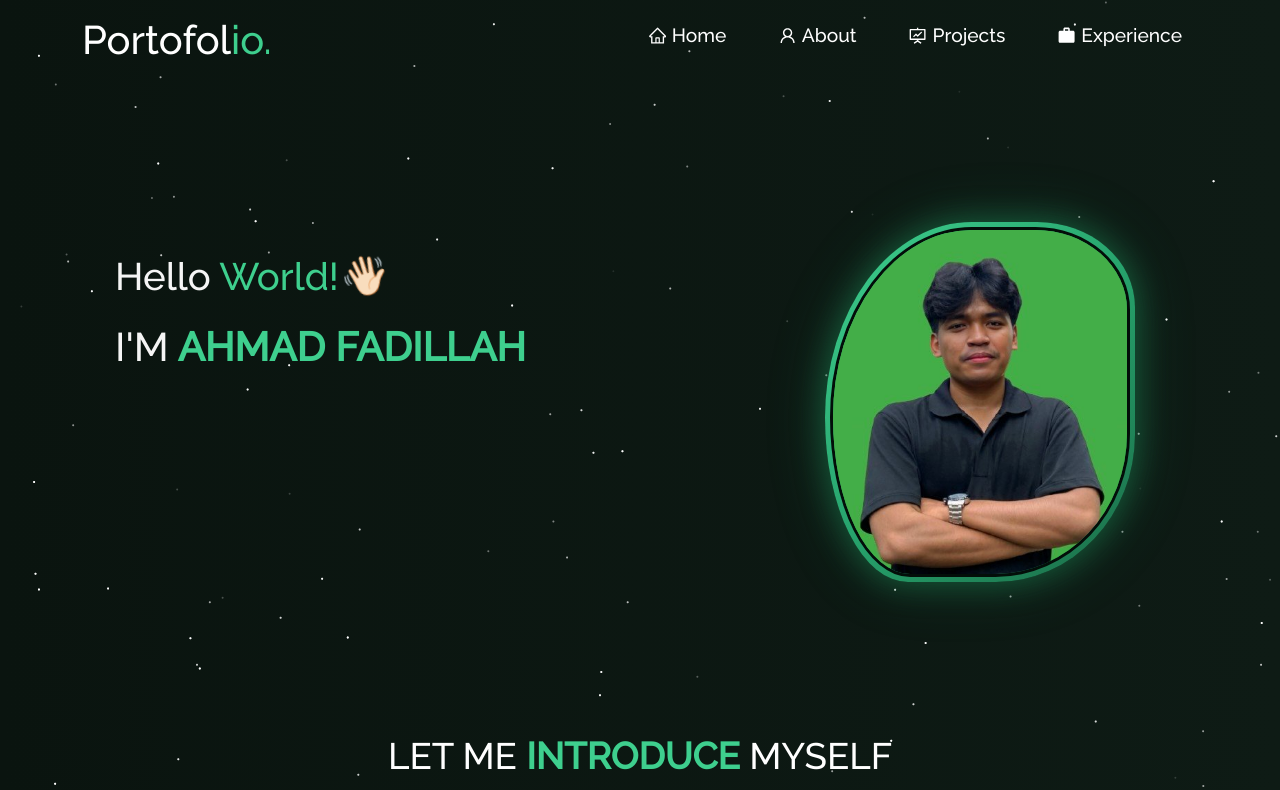
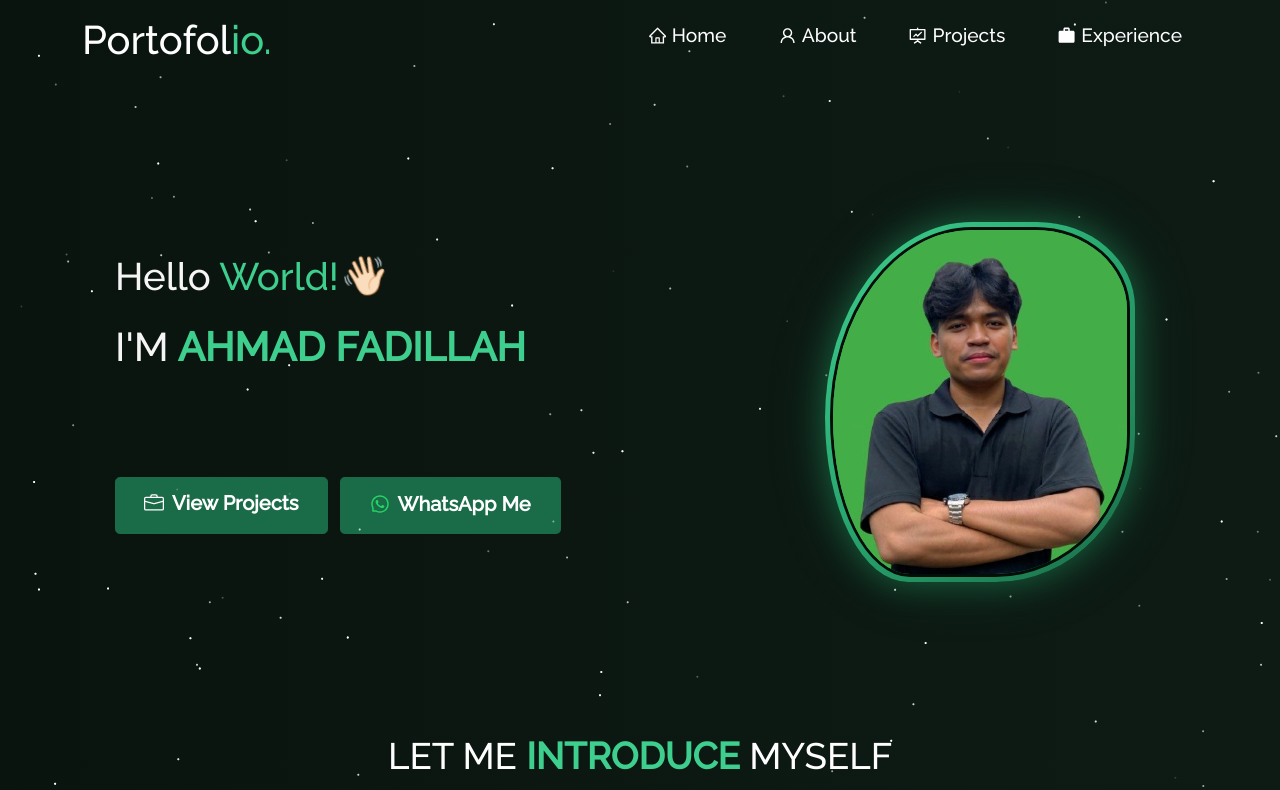
Before and after one commit to Ahmdfdhilah/portofoli, a React (Create React App) app: page / in a window 1280 px wide. Shown: the top 790 px of the page. Built offline with nearby package versions, Linux system fonts and the light colour scheme.

Commit message:
fix porto

```diff
--- a/src/components/About/Techstack.js
+++ b/src/components/About/Techstack.js
@@ -33,15 +33,51 @@ const scaleIn = {
   visible: { opacity: 1, scale: 1, transition: { duration: 0.35, ease: "easeOut" } }
 };
 
-const icons = [
-  SiGo, DiPython, SiTypescript, DiJavascript1, FaPhp,
-  SiFastapi, SiNestjs, FaLaravel, SiExpress,
-  DiReact, SiNextdotjs, SiTailwindcss,
-  SiPostgresql, DiMysql, SiMongodb, SiRedis,
-  SiRabbitmq,
-  SiDocker, DiGit, SiNginx, SiLinux,
-  SiGooglecloud, SiMicrosoftazure,
-  SiJsonwebtokens,
+const categories = [
+  {
+    label: "Frontend",
+    icons: [
+      { Icon: DiReact, name: "React" },
+      { Icon: SiNextdotjs, name: "Next.js" },
+      { Icon: SiTailwindcss, name: "Tailwind" },
+      { Icon: DiJavascript1, name: "JavaScript" },
+      { Icon: SiTypescript, name: "TypeScript" },
+    ],
+  },
+  {
+    label: "Backend",
+    icons: [
+      { Icon: SiGo, name: "Go" },
+      { Icon: DiPython, name: "Python" },
+      { Icon: SiFastapi, name: "FastAPI" },
+      { Icon: SiNestjs, name: "NestJS" },
+      { Icon: FaLaravel, name: "Laravel" },
+      { Icon: SiExpress, name: "Express" },
+      { Icon: FaPhp, name: "PHP" },
+    ],
+  },
+  {
+    label: "Database & Infra",
+    icons: [
+      { Icon: SiPostgresql, name: "PostgreSQL" },
+      { Icon: DiMysql, name: "MySQL" },
+      { Icon: SiMongodb, name: "MongoDB" },
+      { Icon: SiRedis, name: "Redis" },
+      { Icon: SiRabbitmq, name: "RabbitMQ" },
+      { Icon: SiDocker, name: "Docker" },
+      { Icon: SiNginx, name: "NGINX" },
+      { Icon: SiLinux, name: "Linux" },
+    ],
+  },
+  {
+    label: "Cloud & Tools",
+    icons: [
+      { Icon: SiGooglecloud, name: "GCP" },
+      { Icon: SiMicrosoftazure, name: "Azure" },
+      { Icon: SiJsonwebtokens, name: "JWT" },
+      { Icon: DiGit, name: "Git" },
+    ],
+  },
 ];
 
 function Techstack() {
@@ -52,15 +88,26 @@ function Techstack() {
       viewport={{ once: true, amount: 0.1 }}
       variants={stagger}
     >
-      <Row style={{ justifyContent: "center", paddingBottom: "50px" }}>
-        {icons.map((Icon, i) => (
-          <Col xs={4} md={2} className="tech-icons" key={i}>
+      {categories.map((cat) => (
+        <div key={cat.label} className="tech-category-group">
+          <motion.h3
+            variants={scaleIn}
+            style={{ color: "var(--accent-text)", textAlign: "center", marginBottom: "20px" }}
+          >
+            {cat.label}
+          </motion.h3>
+          <Row style={{ justifyContent: "center" }}>
+            {cat.icons.map(({ Icon, name }) => (
+              <Col xs={3} md={2} className="skill-icon" key={name}>
                 <motion.div variants={scaleIn}>
                   <Icon />
+                  <p>{name}</p>
                 </motion.div>
               </Col>
             ))}
           </Row>
+        </div>
+      ))}
     </motion.div>
   );
 }
--- a/src/components/Home/Home.js
+++ b/src/components/Home/Home.js
@@ -1,4 +1,4 @@
-import { Container, Row, Col } from "react-bootstrap";
+import { Container, Row, Col, Button } from "react-bootstrap";
 import SEO from "../SEO";
 import { motion } from "framer-motion";
 import homeLogo from "../../Assets/image.png";
@@ -11,6 +11,9 @@ import SkillsPreview from "./SkillsPreview";
 import LatestNews from "./LatestNews";
 import QuoteSection from "./QuoteSection";
 import Type from "./Type";
+import { Link } from "react-router-dom";
+import { AiOutlineWhatsApp } from "react-icons/ai";
+import { BsBriefcase } from "react-icons/bs";
 
 function Home() {
   return (
@@ -39,9 +42,43 @@ function Home() {
                   I'M
                   <strong className="main-name"> AHMAD FADILLAH</strong>
                 </h1>
-                <div style={{ padding: 50, textAlign: "left" }}>
+                <div style={{ padding: "10px 45px 10px", textAlign: "left" }}>
                   <Type />
                 </div>
+                <motion.div
+                  className="hero-cta"
+                  initial={{ opacity: 0, y: 20 }}
+                  animate={{ opacity: 1, y: 0 }}
+                  transition={{ duration: 0.6, ease: "easeOut", delay: 0.6 }}
+                >
+                  <div style={{ display: "flex", gap: "12px", flexWrap: "wrap" }}>
+                    <Button
+                      as={Link}
+                      to="/project"
+                      size="lg"
+                      className="hero-btn-primary"
+                    >
+                      <span style={{ display: "inline-flex", alignItems: "center", gap: "8px" }}>
+                        <BsBriefcase />
+                        View Projects
+                      </span>
+                    </Button>
+
+                    <Button
+                      as="a"
+                      href="https://wa.me/6289647107815?text=Hi%20Ahmad%2C%20saya%20tertarik%20dengan%20jasa%20freelance%20Anda"
+                      target="_blank"
+                      rel="noopener noreferrer"
+                      size="lg"
+                      className="hero-btn-outline"
+                    >
+                      <span style={{ display: "inline-flex", alignItems: "center", gap: "8px" }}>
+                        <AiOutlineWhatsApp style={{ color: "#25D366" }} />
+                        WhatsApp Me
+                      </span>
+                    </Button>
+                  </div>
+                </motion.div>
               </motion.div>
             </Col>
 
--- a/src/components/Projects/ProjectCards.js
+++ b/src/components/Projects/ProjectCards.js
@@ -8,6 +8,10 @@ import ImageModal from "../ImageModal";
 function ProjectCards(props) {
   const [modalOpen, setModalOpen] = useState(false);
   const [expanded, setExpanded] = useState(false);
+
+  const stackItems = props.stack
+    ? props.stack.split(",").map((s) => s.trim()).filter(Boolean)
+    : [];
 
   return (
     <>
@@ -34,6 +38,13 @@ function ProjectCards(props) {
             >
               {expanded ? "Lihat lebih sedikit ↑" : "Lihat lebih ↓"}
             </button>
+            {stackItems.length > 0 && (
+              <div className="card-stack-badges">
+                {stackItems.map((tech, i) => (
+                  <span key={i} className="card-stack-badge">{tech}</span>
+                ))}
+              </div>
+            )}
             <div className="card-buttons">
               {/* <Button variant="primary" href={props.ghLink} target="_blank">
                 <BsGithub /> &nbsp;
--- a/src/components/Projects/Projects.js
+++ b/src/components/Projects/Projects.js
@@ -149,7 +149,8 @@ function Projects() {
                     imgPath={p.img}
                     isBlog={false}
                     title={p.title}
-                    description={`${p.desc}\n\nStack: ${p.stack}`}
+                    description={p.desc}
+                    stack={p.stack}
                     ghLink={p.github}
                     demoLink={p.demo}
                   />
--- a/src/style.css
+++ b/src/style.css
@@ -323,6 +323,63 @@ button:focus {
 
 .main-name {
   color: var(--accent-text);
+}
+
+.hero-role {
+  font-size: 1.1em;
+  color: var(--foreground-muted);
+  padding-left: 45px;
+  margin-top: -8px;
+  margin-bottom: 0;
+  letter-spacing: 0.04em;
+}
+
+.hero-cta {
+  display: flex;
+  gap: 16px;
+  padding-left: 45px;
+  padding-top: 20px;
+  flex-wrap: wrap;
+}
+
+.hero-btn-primary {
+  background-color: var(--primary) !important;
+  border-color: var(--primary) !important;
+  color: #0a140f !important;
+  font-weight: 600 !important;
+  padding: 10px 28px !important;
+  transition: background 0.2s, transform 0.2s !important;
+}
+
+.hero-btn-primary:hover {
+  background-color: var(--primary-hover) !important;
+  border-color: var(--primary-hover) !important;
+  transform: translateY(-2px) !important;
+}
+
+.hero-btn-outline {
+  background-color: transparent !important;
+  border: 2px solid var(--accent-text) !important;
+  color: var(--accent-text) !important;
+  font-weight: 600 !important;
+  padding: 10px 28px !important;
+  transition: background 0.2s, transform 0.2s !important;
+}
+
+.hero-btn-outline:hover {
+  background-color: rgba(62, 207, 142, 0.1) !important;
+  transform: translateY(-2px) !important;
+}
+
+@media (max-width: 767px) {
+  .hero-role {
+    padding-left: 20px;
+    font-size: 1em;
+  }
+  .hero-cta {
+    padding-left: 20px;
+    gap: 12px;
+  }
 }
 
 .Typewriter__wrapper {
@@ -1013,6 +1070,61 @@ button:focus {
   flex-shrink: 0;
 }
 
+/* --------- */
+/* Tech Category Groups */
+/* --------- */
+
+.tech-category-label {
+  color: var(--foreground-muted) !important;
+  font-size: 0.78em !important;
+  text-transform: uppercase !important;
+  letter-spacing: 0.12em !important;
+  margin-top: 24px !important;
+  margin-bottom: 4px !important;
+  width: 100% !important;
+  text-align: left !important;
+  padding-left: 4px !important;
+}
+
+.tech-category-group {
+  margin-bottom: 8px;
+  padding-bottom: 16px;
+  border-bottom: 1px solid rgba(62, 207, 142, 0.1);
+}
+
+.tech-category-group:last-child {
+  border-bottom: none;
+}
+
+/* --------- */
+/* Stack Badges */
+/* --------- */
+
+.card-stack-badges {
+  display: flex !important;
+  flex-wrap: wrap !important;
+  gap: 4px !important;
+  margin-top: 10px !important;
+  margin-bottom: 4px !important;
+}
+
+.card-stack-badge {
+  background: rgba(62, 207, 142, 0.12) !important;
+  border: 1px solid var(--border) !important;
+  color: var(--accent-text) !important;
+  font-size: 0.72em !important;
+  padding: 2px 8px !important;
+  border-radius: 12px !important;
+  margin: 2px !important;
+  display: inline-block !important;
+  transition: background 0.2s, border-color 0.2s !important;
+}
+
+.card-stack-badge:hover {
+  background: rgba(62, 207, 142, 0.22) !important;
+  border-color: var(--border-hover) !important;
+}
+
 /* Description truncate */
 .card-desc-truncated {
   display: -webkit-box !important;
```
Lines whose indentation alone changed are shown as unchanged.
